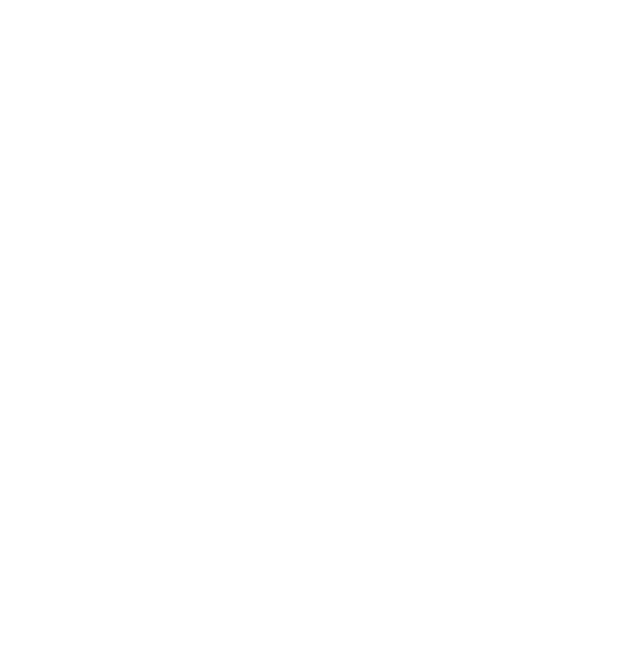
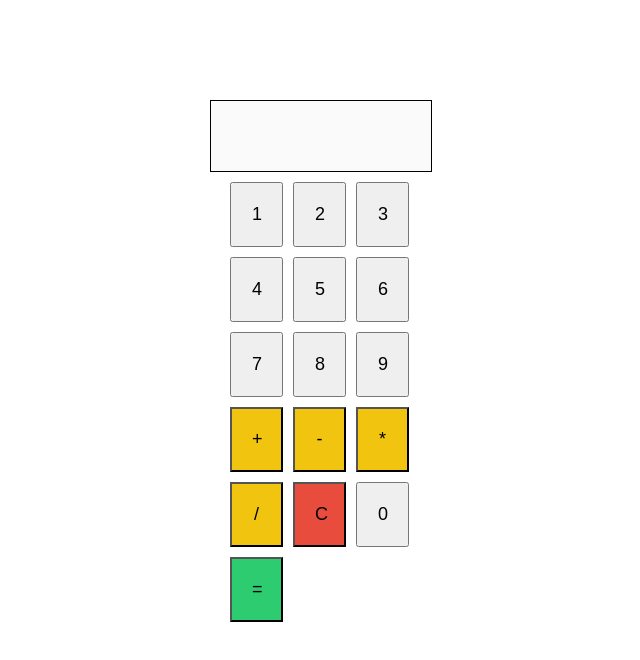
Before and after one commit to Dev-Fel254/CalculatorApp, a plain HTML site: page index.html in a window 1280 px wide. Shown: the whole page, without its empty margins (330-970 px from the left). Drawn offline with Linux system fonts and the light colour scheme.

Commit message:
Basic HTML calculator with buttons for each digit

```diff
--- a/index.html
+++ b/index.html
@@ -3,9 +3,34 @@
 <head>
     <meta charset="UTF-8">
     <meta name="viewport" content="width=device-width, initial-scale=1.0">
+    <link rel="stylesheet" href="styles.css">
     <title>Calculator App</title>
 </head>
 <body>
+    <div class="calculator">
+        <input type="text" class="display" id="display" disabled />
 
+        <div class="buttons">
+
+          <button class="digit" data-value="1">1</button>
+          <button class="digit" data-value="2">2</button>
+          <button class="digit" data-value="3">3</button>
+          <button class="digit" data-value="4">4</button>
+          <button class="digit" data-value="5">5</button>
+          <button class="digit" data-value="6">6</button>
+          <button class="digit" data-value="7">7</button>
+          <button class="digit" data-value="8">8</button>
+          <button class="digit" data-value="9">9</button>
+          <button class="operator" data-value="+">+</button>
+          <button class="operator" data-value="-">-</button>
+          <button class="operator" data-value="*">*</button>
+          <button class="operator" data-value="/">/</button>
+          <button class="clear" id="clear">C</button>
+          <button class="digit" data-value="0">0</button>
+          <button class="equals" id="equals">=</button>
+        </div>
+      </div>
+
+    <script src="index.js"></script>
 </body>
 </html>
--- a/styles.css
+++ b/styles.css
@@ -0,0 +1,41 @@
+.calculator {
+    width: 200px;
+    margin: 100px auto;
+  }
+
+ .display {
+    width: 100%;
+    height: 50px;
+    font-size: 24px;
+    text-align: right;
+    padding: 10px;
+    border: 1px solid #000;
+    margin-bottom: 10px;
+  }
+
+.buttons {
+    display: flex;
+    flex-wrap: wrap;
+    margin-left: 20px;
+    gap: 10px;
+  }
+
+ button {
+    width: calc(35% - 10px);
+    padding: 20px;
+    font-size: 18px;
+    cursor: pointer;
+    flex-shrink: 0;
+  }
+
+  button.operator {
+    background-color: #f1c40f;
+  }
+
+  button.equals {
+    background-color: #2ecc71;
+  }
+
+  button.clear {
+    background-color: #e74c3c;
+  }
```
